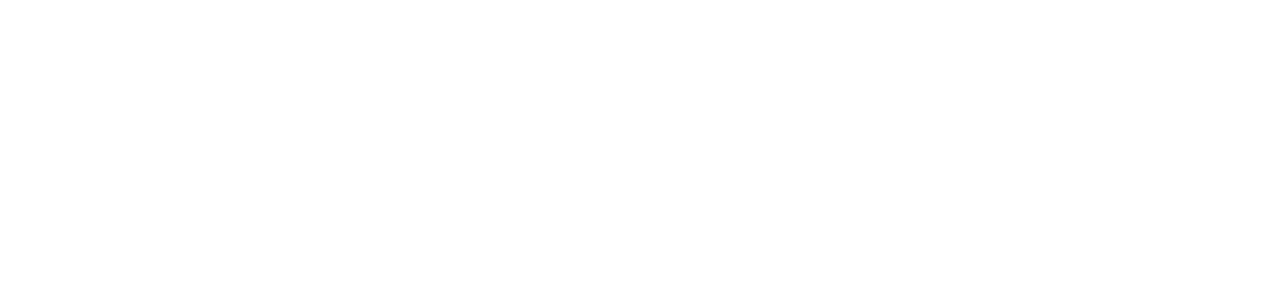
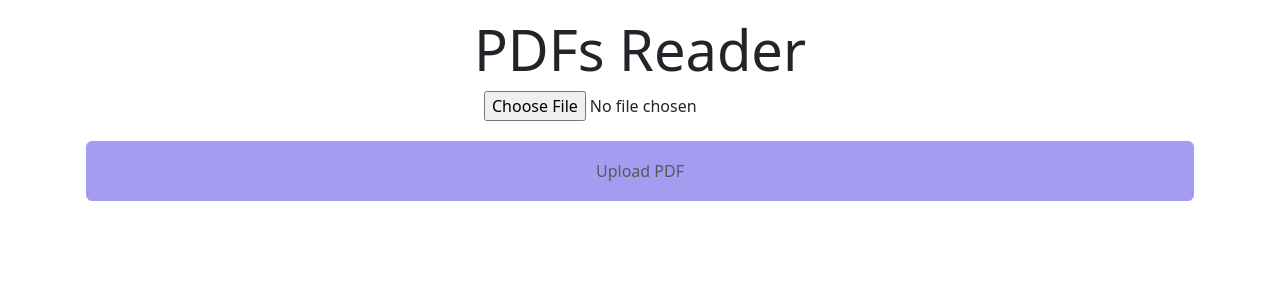
Before and after one commit to edsson-madrigal/openai_react_frontend_project1, a React (Create React App) app: page /PDFchat in a window 1280 px wide. Before the commit this address had no page. Shown: the top 300 px of the page. Built offline with nearby package versions, Linux system fonts and the light colour scheme; the HTML template or start-up script is replaced by a standard one.

Commit message:
Embeddings PDF chat

```diff
--- a/src/App.js
+++ b/src/App.js
@@ -6,6 +6,7 @@ import Weather from "./screens/Weather";
 import Personality from "./screens/Personality";
 import Similarity from "./screens/Similarity";
 import Books from "./screens/Books";
+import PDFChat from "./screens/PDFChat";
 
 import "./styles/bootstrap-custom.scss";
 
@@ -21,6 +22,7 @@ function App() {
           <Route path="/personality" element={<Personality />}></Route>
           <Route path="/similarity" element={<Similarity />}></Route>
           <Route path="/books" element={<Books />}></Route>
+          <Route path="/PDFchat" element={<PDFChat />}></Route>
         </Routes>
       </Router>
     </>
--- /dev/null
+++ b/src/screens/PDFChat.js
@@ -0,0 +1,227 @@
+import React, { useState, useEffect } from "react";
+import "./style/style.css";
+import axios from "axios";
+
+function PDFChat() {
+  const [inputValue, setInputValue] = useState("");
+  const [result, setResult] = useState("");
+  const [jresult, setJresult] = useState("");
+  const [error, setError] = useState("");
+  const [maxWords, setMaxWords] = useState(100);
+  const [selectedFile, setSelectedFile] = useState(false);
+  const [loading, setLoading] = useState(false);
+  const [loading2, setLoading2] = useState(false);
+  const [tableName, setTableName] = useState("");
+  const [fileName, setFileName] = useState("");
+  const [messages, setMessages] = useState([
+    { role: "system", content: "You are an assistant" },
+  ]);
+  const [inputMessage, setInputMessage] = useState("");
+
+  const handleFileChange = (event) => {
+    const file = event.target.files[0];
+    setSelectedFile(file);
+  };
+
+  const handleSubmit = async (event) => {
+    event.preventDefault();
+    setMessages([{ role: "system", content: "You are an assistant" }]);
+    setLoading(true);
+
+    if (!maxWords) {
+      setError("Please enter a number of words for the summary.");
+      setResult("");
+      setJresult("");
+      return;
+    }
+
+    try {
+      const formData = new FormData();
+      formData.append("pdf", selectedFile);
+      formData.append("maxWords", maxWords);
+
+      const response = await axios.post("/api/upload-pdf", formData, {
+        headers: {
+          "Content-Type": "multipart/form-data",
+        },
+      });
+      console.log(response.data);
+      if (response.data.error) {
+        setError(response.data.error);
+        return;
+      }
+      setError("");
+      //setResult(response.data.summarisedText);
+      setJresult(JSON.stringify(response.data, null, 2));
+      setTableName(response.data.table_name);
+      setFileName(response.data.filename);
+      // if (response.ok) {
+      //     const data = await response.json();
+      //     console.log(data);
+      //     setResult(data.data.choices[0].text);
+      //     setJresult(JSON.stringify(data.data, null, 2));
+      //     setInputValue('');
+      //     setError('');
+      // } else {
+      //     throw new Error('An error occurred');
+      // }
+    } catch (error) {
+      console.log(error);
+      setResult("");
+      setError("An error occurred while submitting the form.");
+    } finally {
+      setLoading(false);
+    }
+  };
+
+  const handleSubmitPrompt = async (e) => {
+    e.preventDefault();
+    //Send a request to the server only if there is  a user message
+    if (inputMessage.trim() !== "") {
+      try {
+        //clear input
+        setInputMessage("");
+        //Add the user message to the messages array
+        const updatedMessages = [
+          ...messages,
+          { role: "user", content: inputMessage },
+        ];
+        setMessages(updatedMessages);
+        const response = await axios.post("/api/pdf-chat", {
+          text: inputMessage,
+          tableName,
+        });
+        const serverResponse = response.data;
+
+        //Add the server response to the messages array
+        const updatedMessages2 = [
+          ...updatedMessages,
+          {
+            role: "assistant",
+            content: serverResponse.data.choices[0].message.content,
+          },
+        ];
+        setMessages(updatedMessages2);
+        console.log(updatedMessages2);
+
+        setLoading2(true);
+
+        //Update jresult with the udpates messages array
+        setJresult(JSON.stringify(updatedMessages2, null, 2));
+      } catch (error) {
+        console.log("An error occured", error);
+        setError("An error occured");
+      } finally {
+        setLoading2(false);
+      }
+    }
+  };
+
+  //scroll to the bottom of the chatContainer whenever the messages array changes
+  useEffect(() => {
+    const chatContainer = document.getElementById("chatContainer");
+    if (chatContainer) {
+      const scrollOptions = {
+        top: chatContainer.scrollHeight,
+        behavior: "smooth",
+      };
+      chatContainer.scrollTo(scrollOptions);
+    }
+  }, [messages]);
+
+  return (
+    <div>
+      <div className="container d-flex flex-column" style={{ height: "100vh" }}>
+        <div className="hero d-flex align-items-center justify-content-center text-center flex-column p-3">
+          <h1 className="display-4">PDFs Reader</h1>
+          <form className="w-100" onSubmit={handleSubmit}>
+            <input
+              type="file"
+              accept=".pdf"
+              onChange={handleFileChange}
+            ></input>
+            <div className="form-group row">
+              <div className="col-sm-4 offset-sm-4 mt-3"></div>
+              <button
+                type="submit"
+                disabled={!selectedFile || loading}
+                className="btn btn-primary custom-button mt-1"
+              >
+                {loading ? "Analysing PDF..." : "Upload PDF"}
+              </button>
+            </div>
+          </form>
+        </div>
+        {error && <div className="alert alert-danger mt-3">{error}</div>}
+        {/* {result && <div className="alert alert-success mt-3">{result}</div>} */}
+        {tableName && (
+          <>
+            <h2 className="mt-3">Ask me anything about {fileName}</h2>
+            <div className="flex-fill">
+              <div className="flex-fill chatContainer" id="chatContainer">
+                {messages.map(
+                  (message, index) =>
+                    message.role !== "system" && (
+                      <div
+                        key={index}
+                        className={`${
+                          message.role === "user"
+                            ? "alert alert-info"
+                            : "alert alert-success"
+                        }`}
+                      >
+                        {message.content}
+                      </div>
+                    )
+                )}
+              </div>
+            </div>
+            <form
+              className="form-horizontal mb-3 container-fluid"
+              onSubmit={handleSubmitPrompt}
+            >
+              <div className="form-group row">
+                <div className="col-sm-11 mt-2">
+                  <div className="form-floating">
+                    <input
+                      className="form-control custom-input"
+                      id="floatingInput"
+                      placeholder="Enter a value"
+                      value={inputMessage}
+                      onChange={(e) => setInputMessage(e.target.value)}
+                    />
+
+                    <label htmlFor="floatingInput">Input</label>
+                  </div>
+                </div>
+                <div className="col-sm-1 mt-2">
+                  <button
+                    type="submit"
+                    className="btn btn-primary custom-button"
+                  >
+                    {loading2 ? (
+                      <span
+                        className="spinner-border spinner-border-sm"
+                        role="status"
+                        aria-hidden="true"
+                      ></span>
+                    ) : (
+                      "Submit"
+                    )}
+                  </button>
+                </div>
+              </div>
+            </form>
+          </>
+        )}
+      </div>
+      {jresult && (
+        <pre className="alert alert-info mt-3">
+          <code>{jresult}</code>
+        </pre>
+      )}
+    </div>
+  );
+}
+
+export default PDFChat;
```
